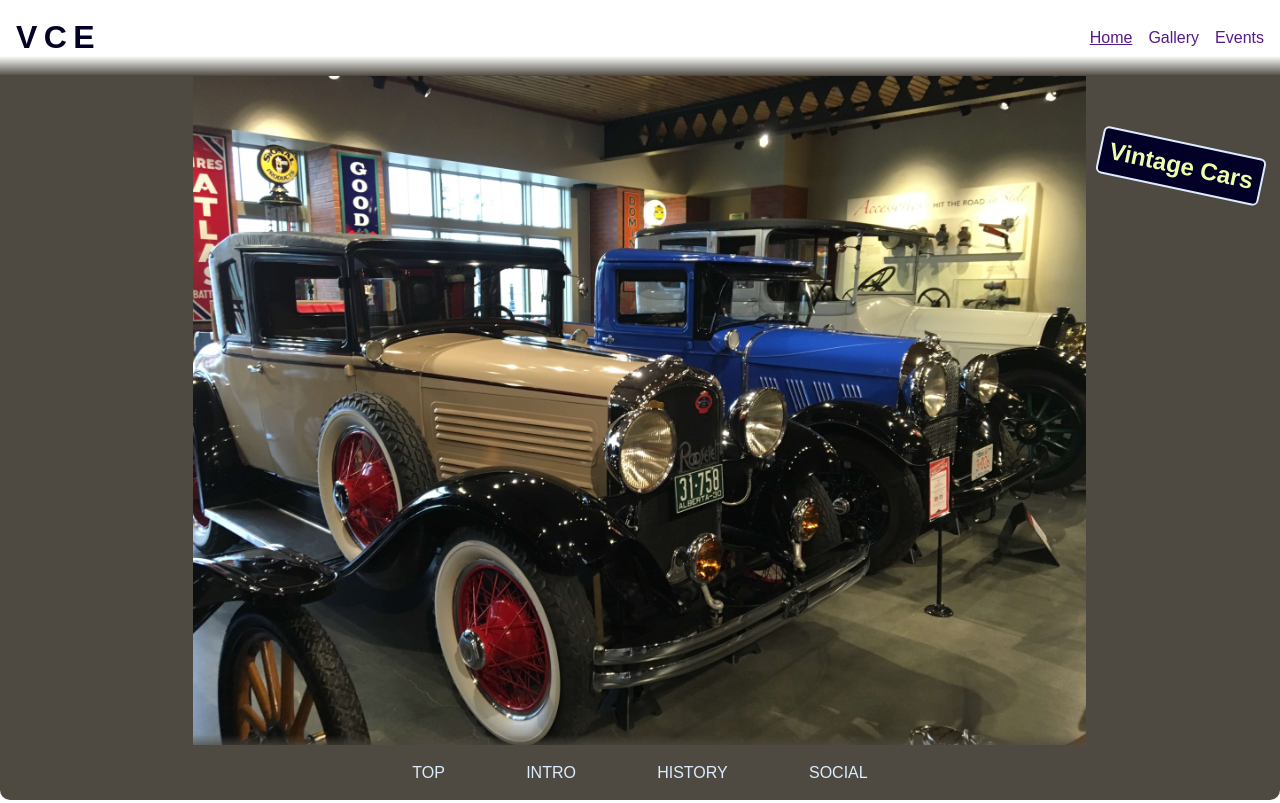
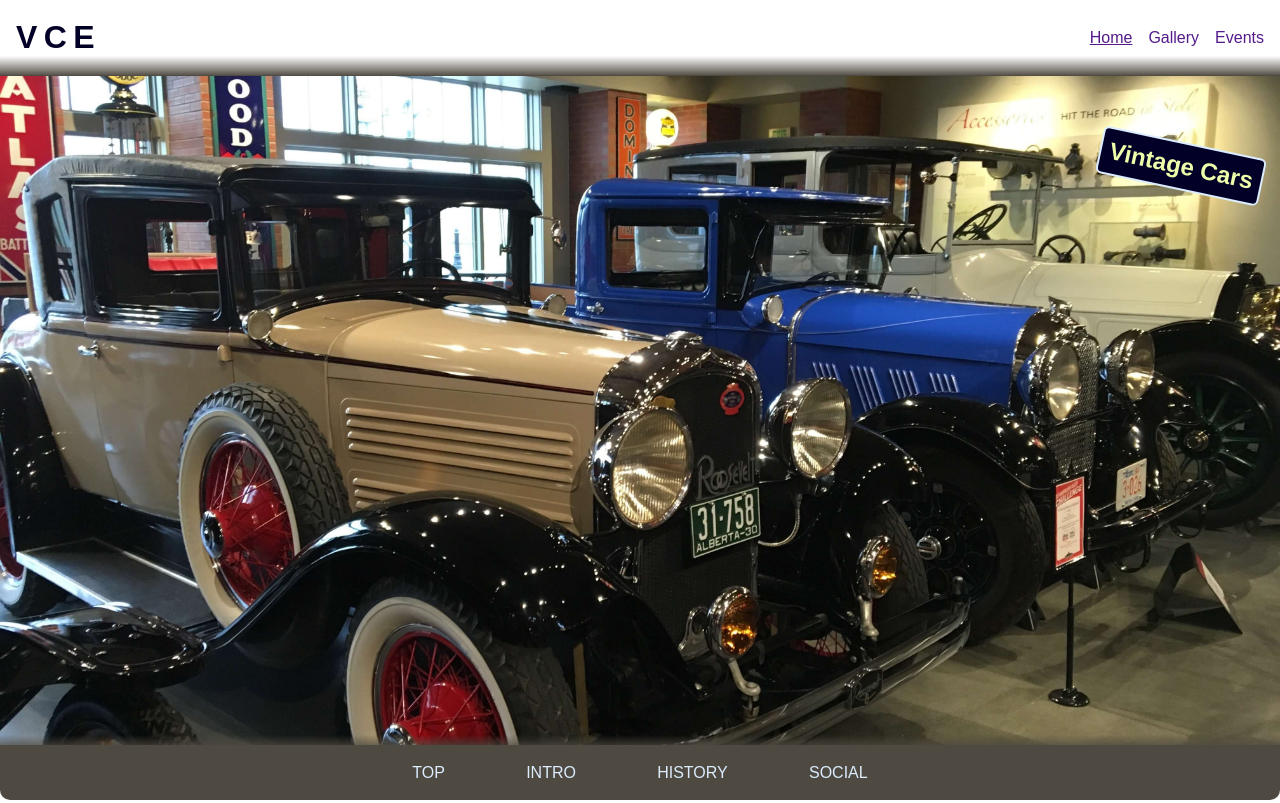
Before and after one commit to spanifer/Portfolio-Project-HTML-CSS, a plain HTML site: page index.html in a window 1280 px wide. Shown: the top 803 px of the page. Drawn offline with Linux system fonts and the light colour scheme; a web font is replaced by a local one.

Commit message:
style:Add landscape media query for hero image

```diff
--- a/assets/css/style.css
+++ b/assets/css/style.css
@@ -168,3 +168,11 @@ header a {
     width: 100%;
     height: calc(100vw*0.52);
 }
+
+/* Media queries */
+@media (orientation: landscape) {
+    #hero {
+        background-position: center center;
+        background-size: 100% auto;
+    }
+}
```
